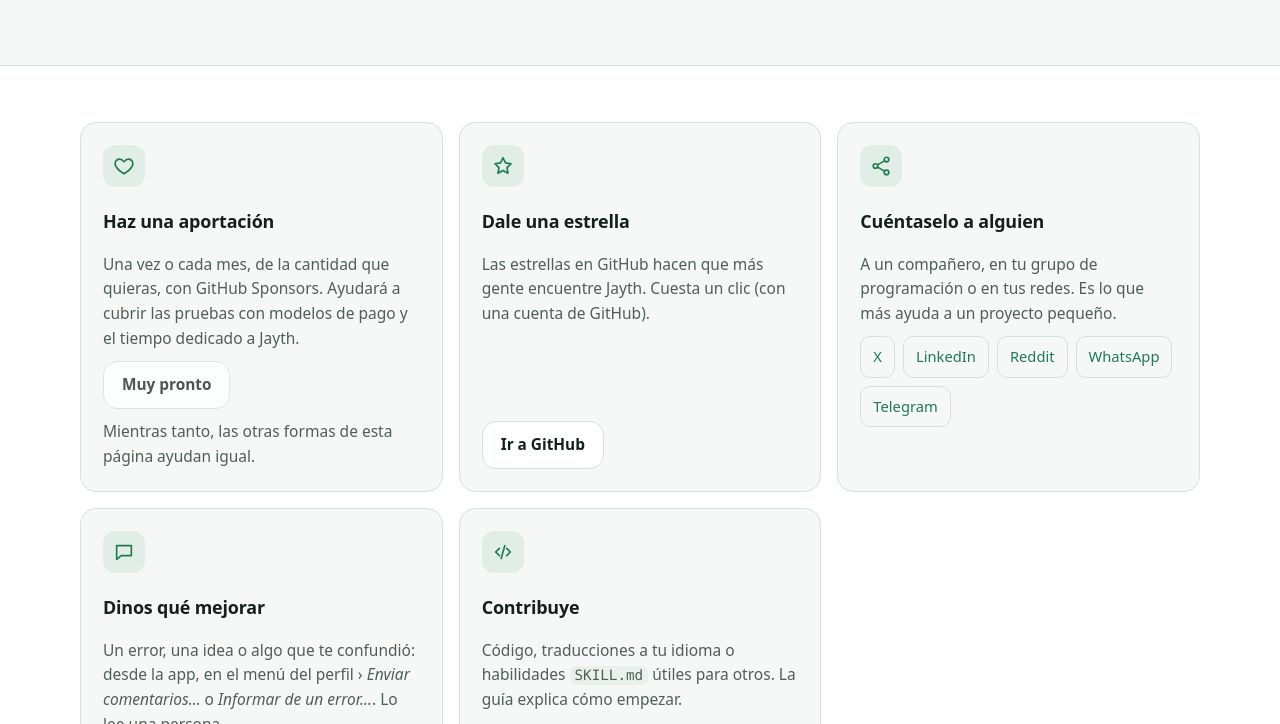
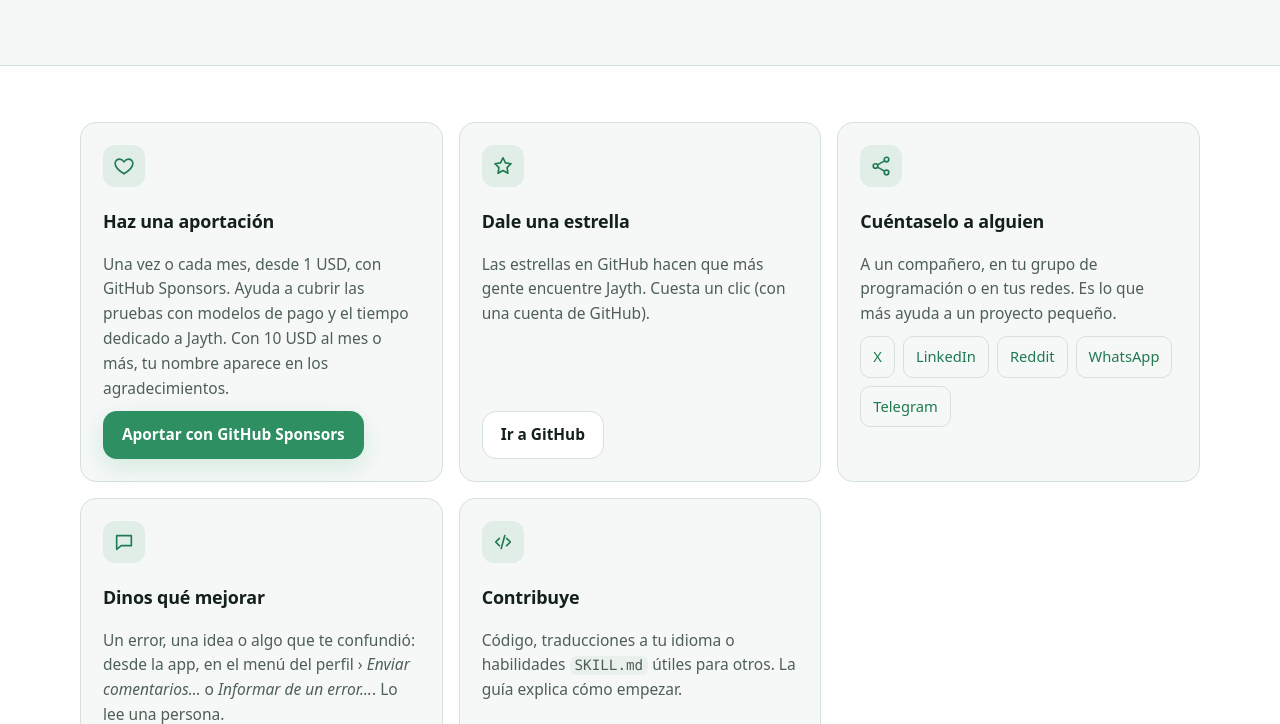
Before and after one commit to Json-Tuiran/jayth.ai, a plain HTML site: page sitio/apoyar.html in a window 1280 px wide. Shown: the part 376-1100 px from the top of the page. Drawn offline with Linux system fonts and the light colour scheme; files whose address does not match are found by name.

Commit message:
GitHub Sponsors activo: botón de aportar en la web, FUNDING.yml y README
El perfil https://github.com/sponsors/Json-Tuiran ya está aprobado: la tarjeta de aportar deja de decir «Muy pronto»,
FUNDING.yml añade github: Json-Tuiran (el botón del repositorio enlaza también a Sponsors) y el README lo nombra.

Co-Authored-By: Claude Opus 5.5 <noreply@anthropic.com>

```diff
--- a/sitio/apoyar.html
+++ b/sitio/apoyar.html
@@ -49,10 +49,8 @@
         <article class="card">
           <div class="ico"><svg viewBox="0 0 24 24" aria-hidden="true"><path d="M12 20.5s-7.5-4.6-9.3-9.2C1.4 8 3.4 4.5 7 4.5c2 0 3.6 1.1 5 3 1.4-1.9 3-3 5-3 3.6 0 5.6 3.5 4.3 6.8-1.8 4.6-9.3 9.2-9.3 9.2z"/></svg></div>
           <h3>Haz una aportación</h3>
-          <p>Una vez o cada mes, de la cantidad que quieras, con GitHub Sponsors. Ayudará a cubrir las pruebas con modelos de pago y el tiempo dedicado a Jayth.</p>
-          <!-- Cuando GitHub active el perfil de Sponsors: <a class="btn btn-main" href="https://github.com/sponsors/Json-Tuiran">Aportar con GitHub Sponsors</a> -->
-          <span class="btn btn-soft" aria-disabled="true" style="cursor:default;opacity:.75">Muy pronto</span>
-          <p class="note" style="margin:0">Mientras tanto, las otras formas de esta página ayudan igual.</p>
+          <p>Una vez o cada mes, desde 1 USD, con GitHub Sponsors. Ayuda a cubrir las pruebas con modelos de pago y el tiempo dedicado a Jayth. Con 10 USD al mes o más, tu nombre aparece en los agradecimientos.</p>
+          <a class="btn btn-main" href="https://github.com/sponsors/Json-Tuiran">Aportar con GitHub Sponsors</a>
         </article>
         <article class="card">
           <div class="ico"><svg viewBox="0 0 24 24" aria-hidden="true"><path d="m12 3 2.7 5.6 6.1.9-4.4 4.3 1 6.1L12 17l-5.4 2.9 1-6.1-4.4-4.3 6.1-.9z"/></svg></div>
```
Also changed, not shown: sitio/en/support.html (+2 -4 lines), 3 other files.
